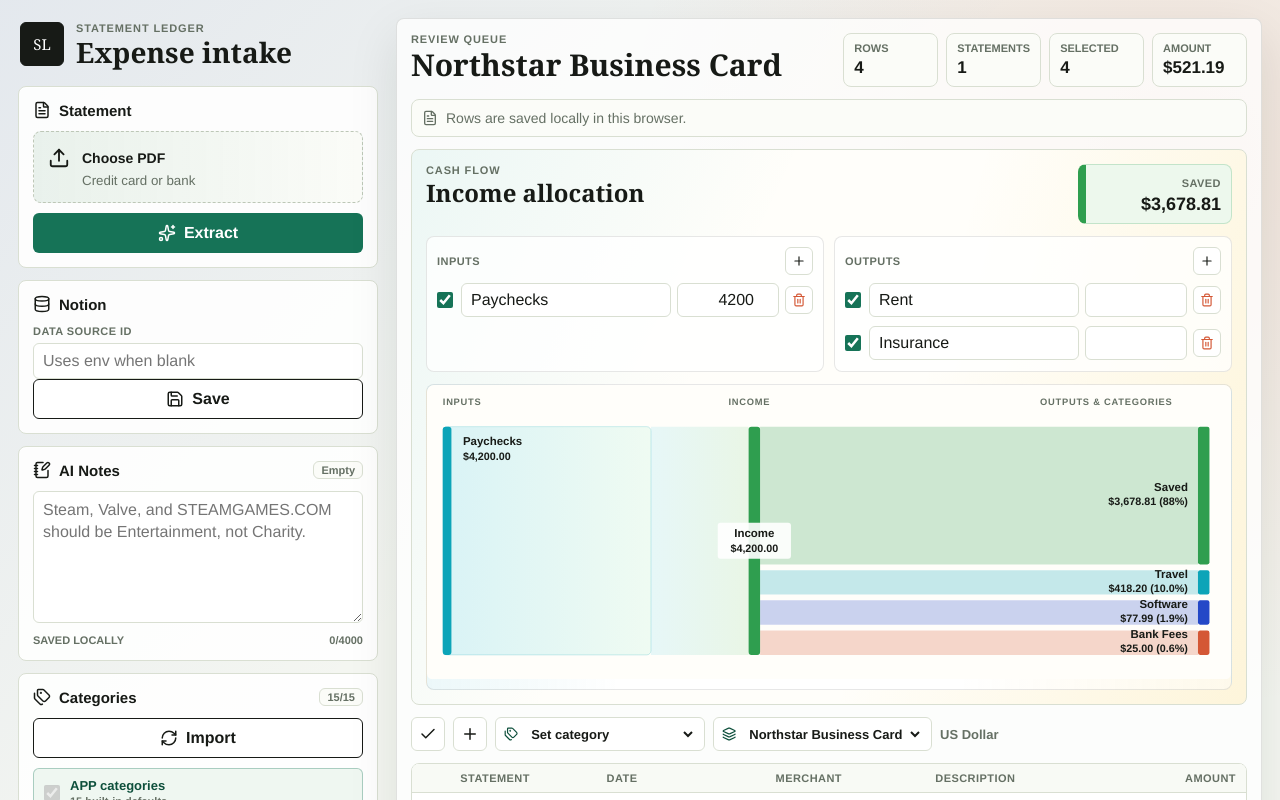
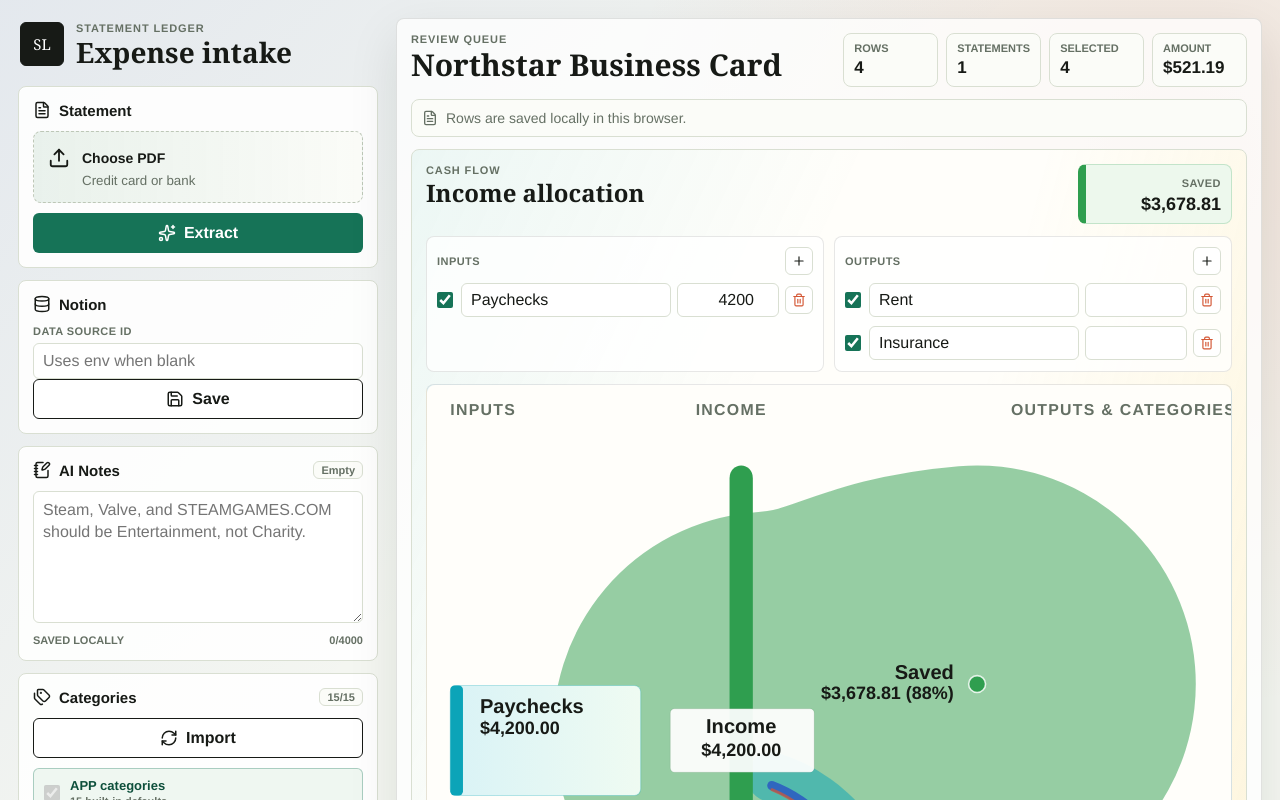
Before and after one commit to the-sides/any-statement, a Next.js app: page / in a window 1280 px wide. Shown: the top 800 px of the page. Built offline with nearby package versions, Linux system fonts and the light colour scheme.

Commit message:
Improve cash flow chart layout

```diff
--- a/app/globals.css
+++ b/app/globals.css
@@ -736,7 +736,7 @@ button:focus-visible,
 .flow-visual {
   position: relative;
   display: block;
-  min-height: 306px;
+  min-height: 360px;
   overflow-x: auto;
   border: 1px solid rgba(23, 26, 22, 0.1);
   border-radius: 8px;
@@ -753,7 +753,7 @@ button:focus-visible,
 .sankey-chart {
   display: block;
   width: 100%;
-  min-width: 760px;
+  min-width: 0;
   height: auto;
 }
 
@@ -763,7 +763,7 @@ button:focus-visible,
 
 .sankey-title {
   fill: var(--muted);
-  font-size: 13px;
+  font-size: 15px;
   font-weight: 900;
   letter-spacing: 0.08em;
   text-transform: uppercase;
@@ -776,11 +776,21 @@ button:focus-visible,
 }
 
 .sankey-flow {
-  opacity: 0.24;
+  stroke-linecap: round;
+  stroke-linejoin: round;
+  opacity: 0.5;
 }
 
 .sankey-flow.input-flow {
-  opacity: 0.78;
+  opacity: 0.9;
+}
+
+.sankey-flow.allocation-flow {
+  opacity: 0.5;
+}
+
+.sankey-flow.allocation-flow.label-outside {
+  opacity: 0.72;
 }
 
 .sankey-input-node {
@@ -793,22 +803,42 @@ button:focus-visible,
 }
 
 .sankey-income-label-bg {
-  fill: rgba(255, 255, 255, 0.9);
+  fill: rgba(255, 255, 255, 0.93);
+  stroke: rgba(23, 26, 22, 0.08);
+}
+
+.sankey-flow-terminal {
+  stroke: rgba(255, 255, 255, 0.82);
+  stroke-width: 1.5;
+}
+
+.sankey-label-leader {
+  stroke-width: 1.5;
+  stroke-linecap: round;
+  opacity: 0.62;
 }
 
 .sankey-node-label,
 .sankey-allocation-label,
 .sankey-income-label {
   fill: var(--ink);
-  font-size: 16px;
+  font-size: 19px;
   font-weight: 900;
+}
+
+.sankey-allocation-label.outside,
+.sankey-allocation-amount.outside {
+  paint-order: stroke;
+  stroke: #fffefa;
+  stroke-linejoin: round;
+  stroke-width: 5px;
 }
 
 .sankey-node-amount,
 .sankey-allocation-amount,
 .sankey-income-amount {
   fill: var(--ink);
-  font-size: 15px;
+  font-size: 17px;
   font-weight: 800;
 }
 
--- a/components/StatementWorkspace.tsx
+++ b/components/StatementWorkspace.tsx
@@ -1637,22 +1637,23 @@ function CashFlowSankey({
   summary: CashFlowSummary;
   currency: string;
 }) {
-  const width = 1120;
-  const top = 58;
-  const bottom = 34;
+  const width = 760;
+  const top = 76;
+  const bottom = 64;
   const leftX = 22;
-  const leftWidth = 290;
-  const middleX = 448;
-  const middleWidth = 16;
-  const rightBarX = 1074;
-  const rightBarWidth = 16;
+  const leftWidth = 180;
+  const bundleX = 286;
+  const bundleWidth = 22;
+  const outputX = 520;
+  const outsideLabelX = 552;
   const positiveInputs = summary.inputs.filter((entry) => entry.amount > 0);
   const allocations = summary.allocations.filter(
     (allocation) => allocation.amount > 0
   );
   const rowCount = Math.max(positiveInputs.length, allocations.length, 1);
-  const height = Math.max(410, 122 + rowCount * 44);
+  const height = Math.max(660, 180 + rowCount * 62);
   const availableHeight = height - top - bottom;
+  const incomeCenterY = top + availableHeight / 2;
   const inputTotal =
     positiveInputs.reduce((sum, input) => sum + input.amount, 0) || 1;
   const allocationTotal =
@@ -1665,8 +1666,7 @@ function CashFlowSankey({
     inputTotal,
     top,
     availableHeight,
-    8,
-    48
+    18
   );
   const allocationSegments = layoutSankeySegments(
     allocations.map((allocation, index) => ({
@@ -1676,8 +1676,17 @@ function CashFlowSankey({
     allocationTotal,
     top,
     availableHeight,
-    8,
-    34
+    16
+  );
+  const outsideAllocationLabelYs = new Map(
+    layoutOutsideFlowLabels(
+      allocationSegments.filter(
+        (segment) => !canPlaceFlowLabelInside(segment)
+      ),
+      top + 16,
+      height - bottom - 16,
+      38
+    )
   );
 
   return (
@@ -1692,9 +1701,9 @@ function CashFlowSankey({
           <stop offset="0%" stopColor="#d9f3f6" />
           <stop offset="100%" stopColor="#effbf2" />
         </linearGradient>
-        <linearGradient id="sankey-income-fill" x1="0" x2="1" y1="0" y2="0">
-          <stop offset="0%" stopColor="#d9f3f6" stopOpacity="0.82" />
-          <stop offset="100%" stopColor="#dff2dc" stopOpacity="0.88" />
+        <linearGradient id="sankey-input-stroke" x1="0" x2="1" y1="0" y2="0">
+          <stop offset="0%" stopColor="#0ca4b8" stopOpacity="0.18" />
+          <stop offset="100%" stopColor="#2f9e4f" stopOpacity="0.54" />
         </linearGradient>
       </defs>
 
@@ -1702,10 +1711,10 @@ function CashFlowSankey({
       <text className="sankey-title" x={leftX} y="28">
         Inputs
       </text>
-      <text className="sankey-title" x={middleX - 28} y="28">
+      <text className="sankey-title" x={bundleX - 32} y="28">
         Income
       </text>
-      <text className="sankey-title" x={rightBarX - 220} y="28">
+      <text className="sankey-title" x={outsideLabelX} y="28">
         Outputs & categories
       </text>
 
@@ -1715,143 +1724,183 @@ function CashFlowSankey({
         </text>
       ) : null}
       {allocations.length === 0 ? (
-        <text className="sankey-empty" x={rightBarX - 240} y={top + 28}>
+        <text className="sankey-empty" x={outsideLabelX} y={top + 28}>
           Add outputs or statement rows
         </text>
       ) : null}
 
       <g className="sankey-flows">
         {inputSegments.map((segment) => (
+          <g key={`input-flow-${segment.id}`}>
             <path
               className="sankey-flow input-flow"
-            d={sankeyBandPath(
-              leftX + leftWidth,
-              middleX,
-              segment.y0,
-              segment.y1,
-              segment.y0,
-              segment.y1
+              d={sankeyStrokePath(
+                leftX + leftWidth + 16,
+                bundleX - 10,
+                segment.yc,
+                flowBundleY(segment.yc, incomeCenterY)
               )}
-            fill="url(#sankey-income-fill)"
-            key={`input-flow-${segment.id}`}
-          />
+              fill="none"
+              stroke="url(#sankey-input-stroke)"
+              strokeWidth={segment.height}
+            />
+          </g>
         ))}
 
         {allocationSegments.map((segment) => (
+          <g key={`allocation-flow-${segment.id}`}>
             <path
-            className="sankey-flow"
-            d={sankeyBandPath(
-              middleX + middleWidth,
-              rightBarX,
-              segment.y0,
-              segment.y1,
-              segment.y0,
-              segment.y1
+              className={`sankey-flow allocation-flow ${
+                canPlaceFlowLabelInside(segment)
+                  ? "label-inside"
+                  : "label-outside"
+              }`}
+              d={sankeyStrokePath(
+                bundleX + bundleWidth + 18,
+                outputX,
+                flowBundleY(segment.yc, incomeCenterY),
+                segment.yc
               )}
-            fill={segment.color}
-            key={`allocation-flow-${segment.id}`}
-          />
+              fill="none"
+              stroke={segment.color}
+              strokeWidth={segment.height}
+            />
+          </g>
         ))}
       </g>
 
       <g className="sankey-nodes">
-        {inputSegments.map((segment) => (
+        {inputSegments.map((segment) => {
+          const nodeHeight = Math.max(56, Math.min(segment.height, 104));
+          const nodeY = clamp(
+            segment.yc - nodeHeight / 2,
+            top,
+            height - bottom - nodeHeight
+          );
+
+          return (
             <g key={`input-${segment.id}`}>
               <rect
                 className="sankey-input-node"
                 x={leftX}
-              y={segment.y0}
+                y={nodeY}
                 width={leftWidth}
-              height={segment.height}
+                height={nodeHeight}
                 rx="6"
               />
               <rect
                 x={leftX}
-              y={segment.y0}
+                y={nodeY}
                 width="12"
-              height={segment.height}
+                height={nodeHeight}
                 rx="4"
                 fill={segment.color}
               />
               <text
                 className="sankey-node-label"
                 x={leftX + 28}
-              y={segment.y0 + 26}
+                y={nodeY + 26}
               >
                 {truncateSvgText(segment.label, 28)}
               </text>
               <text
                 className="sankey-node-amount"
                 x={leftX + 28}
-              y={segment.y0 + 46}
+                y={nodeY + 46}
               >
                 {formatCurrency(segment.amount, currency)}
               </text>
             </g>
-        ))}
+          );
+        })}
 
         <rect
           className="sankey-income-node"
-          x={middleX}
+          x={bundleX}
           y={top}
-          width={middleWidth}
+          width={bundleWidth}
           height={availableHeight}
-          rx="4"
+          rx="12"
         />
         <rect
           className="sankey-income-label-bg"
-          x={middleX - 43}
-          y={top + availableHeight / 2 - 25}
-          width="102"
-          height="50"
+          x={bundleX - 56}
+          y={incomeCenterY - 30}
+          width="136"
+          height="60"
           rx="4"
         />
         <text
           className="sankey-income-label"
-          x={middleX + middleWidth / 2}
-          y={top + availableHeight / 2 - 5}
+          x={bundleX + bundleWidth / 2}
+          y={incomeCenterY - 7}
           textAnchor="middle"
         >
           Income
         </text>
         <text
           className="sankey-income-amount"
-          x={middleX + middleWidth / 2}
-          y={top + availableHeight / 2 + 15}
+          x={bundleX + bundleWidth / 2}
+          y={incomeCenterY + 15}
           textAnchor="middle"
         >
           {formatCurrency(summary.incomeTotal, currency)}
         </text>
 
-        {allocationSegments.map((segment) => (
+        {allocationSegments.map((segment) => {
+          const labelInside = canPlaceFlowLabelInside(segment);
+          const labelY = labelInside
+            ? segment.yc
+            : outsideAllocationLabelYs.get(segment.id) || segment.yc;
+          const labelX = labelInside ? outputX - 22 : outsideLabelX;
+          const textAnchor = labelInside ? "end" : "start";
+
+          return (
             <g key={`allocation-${segment.id}`}>
-            <rect
-              x={rightBarX}
-              y={segment.y0}
-              width={rightBarWidth}
-              height={segment.height}
-              rx="3"
+              {!labelInside ? (
+                <path
+                  className="sankey-label-leader"
+                  d={sankeyLabelLeaderPath(
+                    outputX + 8,
+                    segment.yc,
+                    labelX - 12,
+                    labelY
+                  )}
+                  fill="none"
+                  stroke={segment.color}
+                />
+              ) : null}
+              <circle
+                className="sankey-flow-terminal"
+                cx={outputX}
+                cy={segment.yc}
+                r={Math.max(2.5, Math.min(8, segment.height / 2))}
                 fill={segment.color}
               />
               <text
-              className="sankey-allocation-label"
-              x={rightBarX - 14}
-              y={segment.yc - 6}
-              textAnchor="end"
-            >
-              {truncateSvgText(segment.label, 32)}
+                className={`sankey-allocation-label ${
+                  labelInside ? "inside" : "outside"
+                }`}
+                x={labelX}
+                y={labelY - 5}
+                textAnchor={textAnchor}
+              >
+                {truncateSvgText(segment.label, labelInside ? 24 : 34)}
               </text>
               <text
-              className="sankey-allocation-amount"
-              x={rightBarX - 14}
-              y={segment.yc + 13}
-              textAnchor="end"
+                className={`sankey-allocation-amount ${
+                  labelInside ? "inside" : "outside"
+                }`}
+                x={labelX}
+                y={labelY + 14}
+                textAnchor={textAnchor}
               >
                 {formatCurrency(segment.amount, currency)} (
                 {formatPercent(segment.percent)})
               </text>
             </g>
-        ))}
+          );
+        })}
       </g>
     </svg>
   );
@@ -2244,8 +2293,7 @@ function layoutSankeySegments<T extends { amount: number; color: string }>(
   total: number,
   top: number,
   availableHeight: number,
-  gap: number,
-  minHeight: number
+  gap: number
 ): Array<SankeySegment<T>> {
   if (items.length === 0) {
     return [];
@@ -2253,16 +2301,13 @@ function layoutSankeySegments<T extends { amount: number; color: string }>(
 
   const totalGap = gap * (items.length - 1);
   const stackHeight = Math.max(1, availableHeight - totalGap);
-  const heights = calculateSankeyHeights(
-    items.map((item) => item.amount),
-    total,
-    stackHeight,
-    minHeight
-  );
   let cursor = top;
 
-  return items.map((item, index) => {
-    const height = heights[index] || 1;
+  return items.map((item) => {
+    const height =
+      total > 0
+        ? (item.amount / total) * stackHeight
+        : stackHeight / items.length;
     const y0 = cursor;
     const y1 = y0 + height;
     cursor = y1 + gap;
@@ -2277,68 +2322,92 @@ function layoutSankeySegments<T extends { amount: number; color: string }>(
   });
 }
 
-function calculateSankeyHeights(
-  amounts: readonly number[],
-  total: number,
-  availableHeight: number,
-  minHeight: number
-) {
-  if (amounts.length * minHeight >= availableHeight) {
-    return amounts.map(() => availableHeight / amounts.length);
-  }
-
-  const heights = new Array<number>(amounts.length).fill(0);
-  const unresolved = new Set(amounts.map((_, index) => index));
-  let remainingHeight = availableHeight;
-  let remainingTotal = total;
-  let changed = true;
-
-  while (changed) {
-    changed = false;
-
-    for (const index of [...unresolved]) {
-      const height =
-        remainingTotal > 0
-          ? (amounts[index] / remainingTotal) * remainingHeight
-          : 0;
-
-      if (height < minHeight) {
-        heights[index] = minHeight;
-        remainingHeight -= minHeight;
-        remainingTotal -= amounts[index];
-        unresolved.delete(index);
-        changed = true;
-      }
-    }
-  }
-
-  for (const index of unresolved) {
-    heights[index] =
-      remainingTotal > 0
-        ? (amounts[index] / remainingTotal) * remainingHeight
-        : remainingHeight / unresolved.size;
-  }
-
-  return heights;
-}
-
-function sankeyBandPath(
+function canPlaceFlowLabelInside(segment: { height: number }) {
+  return segment.height >= 46;
+}
+
+function flowBundleY(targetY: number, centerY: number) {
+  return centerY + (targetY - centerY) * 0.18;
+}
+
+function layoutOutsideFlowLabels<T extends { id: string; yc: number }>(
+  segments: readonly T[],
+  minY: number,
+  maxY: number,
+  minSpacing: number
+): Array<readonly [string, number]> {
+  if (segments.length === 0) {
+    return [];
+  }
+
+  const sorted = [...segments].sort((left, right) => left.yc - right.yc);
+  const available = Math.max(1, maxY - minY);
+  const spacing =
+    sorted.length > 1
+      ? Math.min(minSpacing, available / (sorted.length - 1))
+      : minSpacing;
+  const positions = sorted.map((segment) => clamp(segment.yc, minY, maxY));
+
+  for (let index = 1; index < positions.length; index += 1) {
+    positions[index] = Math.max(
+      positions[index],
+      positions[index - 1] + spacing
+    );
+  }
+
+  const overflow = positions[positions.length - 1] - maxY;
+  if (overflow > 0) {
+    for (let index = 0; index < positions.length; index += 1) {
+      positions[index] -= overflow;
+    }
+  }
+
+  for (let index = positions.length - 2; index >= 0; index -= 1) {
+    positions[index] = Math.min(
+      positions[index],
+      positions[index + 1] - spacing
+    );
+  }
+
+  return sorted.map((segment, index) => [
+    segment.id,
+    clamp(positions[index], minY, maxY)
+  ]);
+}
+
+function sankeyStrokePath(
   x0: number,
   x1: number,
-  sourceY0: number,
-  sourceY1: number,
-  targetY0: number,
-  targetY1: number
+  y0: number,
+  y1: number
 ) {
-  const curve = (x1 - x0) * 0.54;
+  const curve = (x1 - x0) * 0.48;
+  const verticalPull = (y1 - y0) * 0.18;
 
   return [
-    `M ${x0} ${sourceY0}`,
-    `C ${x0 + curve} ${sourceY0}, ${x1 - curve} ${targetY0}, ${x1} ${targetY0}`,
-    `L ${x1} ${targetY1}`,
-    `C ${x1 - curve} ${targetY1}, ${x0 + curve} ${sourceY1}, ${x0} ${sourceY1}`,
-    "Z"
+    `M ${x0} ${y0}`,
+    `C ${x0 + curve} ${y0 + verticalPull}, ${x1 - curve} ${
+      y1 - verticalPull
+    }, ${x1} ${y1}`
   ].join(" ");
+}
+
+function sankeyLabelLeaderPath(
+  x0: number,
+  y0: number,
+  x1: number,
+  y1: number
+) {
+  const curve = Math.max(24, (x1 - x0) * 0.52);
+
+  return [
+    `M ${x0} ${y0}`,
+    `C ${x0 + curve} ${y0}, ${x1 - curve} ${y1}, ${x1} ${y1}`
+  ].join(" ");
+}
+
+function clamp(value: number, min: number, max: number) {
+  return Math.min(max, Math.max(min, value));
 }
 
 function inputColor(index: number) {
```
Lines whose indentation alone changed are shown as unchanged.
